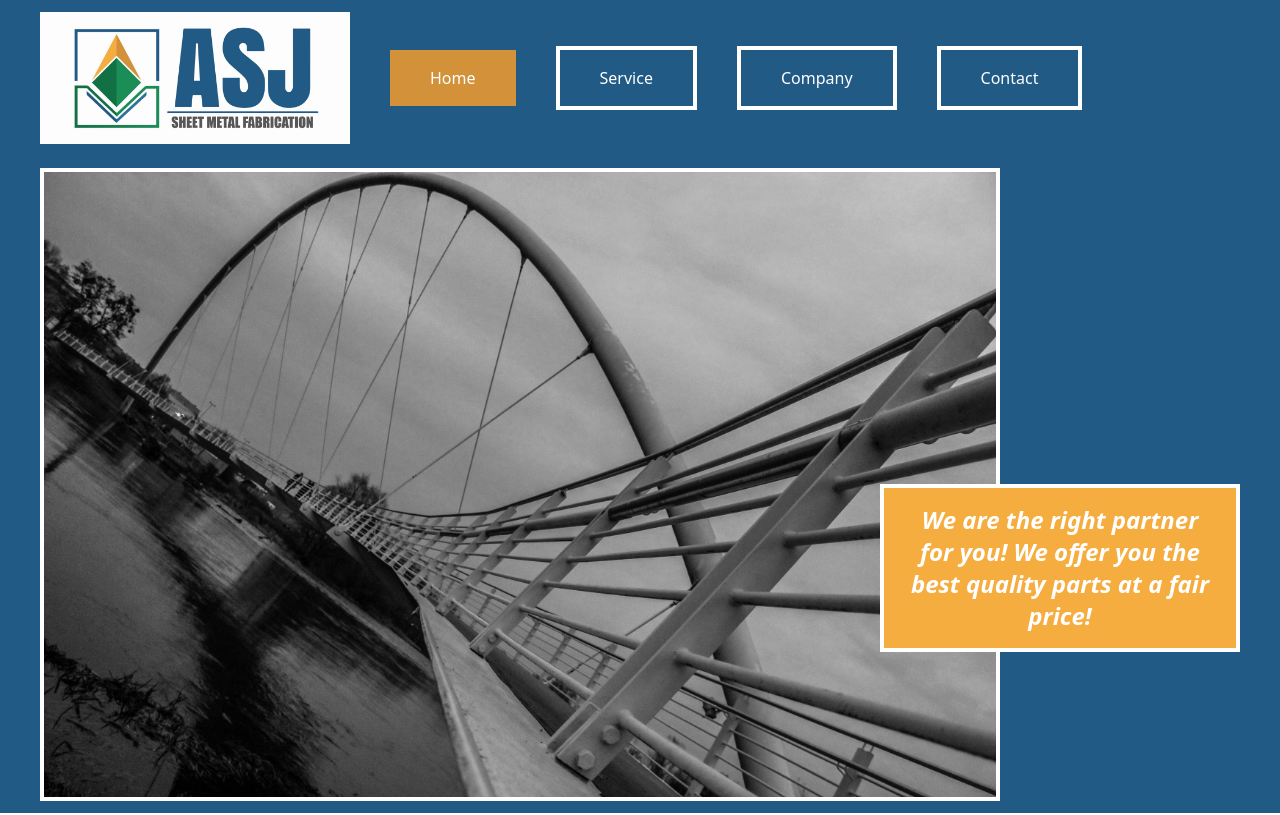
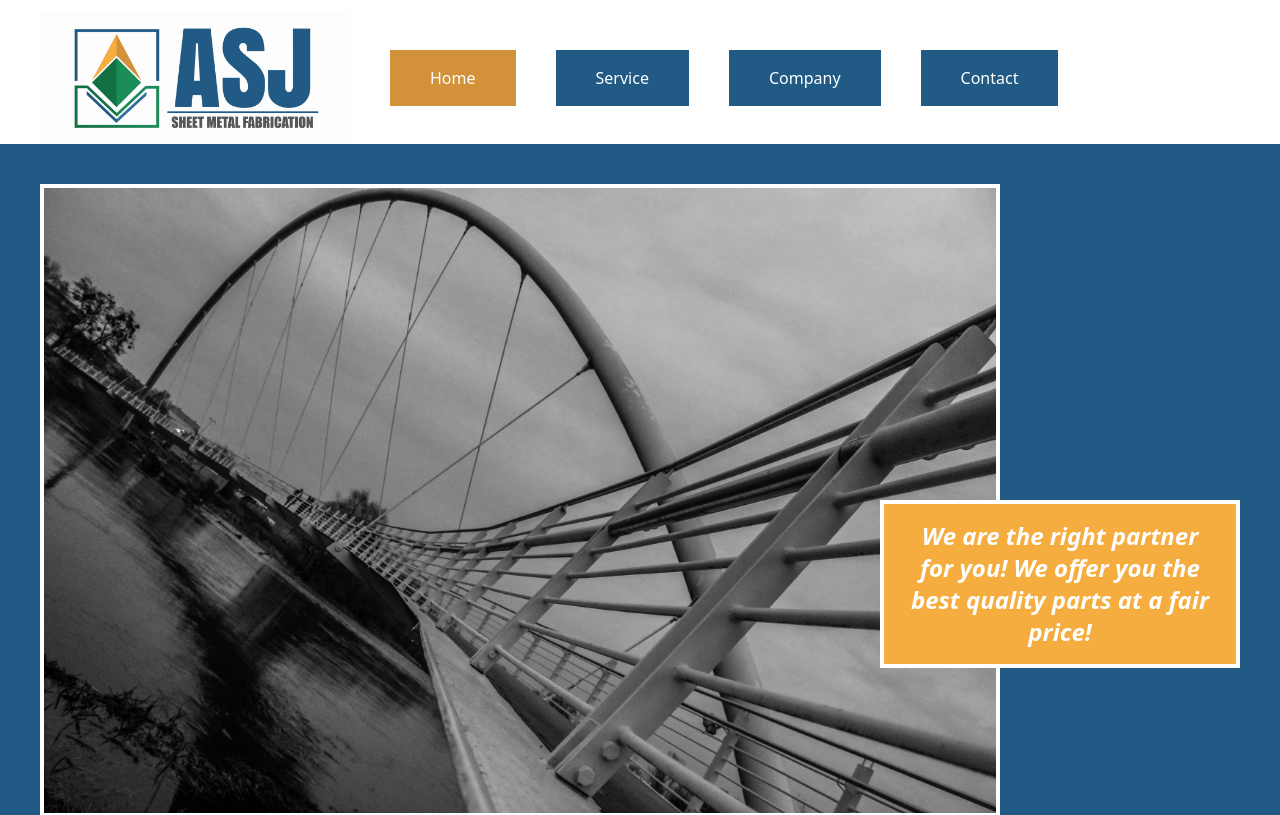
Before and after one commit to amirSahit/asj-factory, a React (Vite) app: page / in a window 1280 px wide. Shown: the top 815 px of the page. Built offline with nearby package versions, Linux system fonts and the light colour scheme.

Commit message:
playing with colors

```diff
--- a/src/components/service/DesignAndDevelopment/DesignAndDevelopment.tsx
+++ b/src/components/service/DesignAndDevelopment/DesignAndDevelopment.tsx
@@ -1,6 +1,6 @@
 function DesignAndDevelopment() {
   return (
-    <div className="max-w-screen-md flex flex-col gap-10">
+    <div className="max-w-screen-md flex flex-col gap-5">
       <div className="flex flex-col gap-2">
         <h3>Design and Product Development</h3>
         <p>
--- a/src/components/shared/NavBarOthers.tsx
+++ b/src/components/shared/NavBarOthers.tsx
@@ -5,7 +5,7 @@ function NavBarOthers() {
   const location = useLocation();
 
   return (
-    <div className="flex flex-row items-center gap-10">
+    <div className="flex flex-row items-center gap-10 bg-white">
       <img
         src="/static/images/Logo_ASJ_2018.jpg"
         width={310}
@@ -16,9 +16,7 @@ function NavBarOthers() {
         to={"/"}
         className={clsx(
           "py-4 px-10 text-white",
-          location.pathname === "/"
-            ? "bg-yellow"
-            : "bg-blue border-4 border-solid border-white "
+          location.pathname === "/" ? "bg-yellow" : "bg-blue"
         )}
       >
         Home
@@ -27,9 +25,7 @@ function NavBarOthers() {
         to={"/service"}
         className={clsx(
           "py-4 px-10 text-white",
-          location.pathname === "/service"
-            ? "bg-yellow"
-            : "bg-blue border-4 border-solid border-white "
+          location.pathname === "/service" ? "bg-yellow" : "bg-blue"
         )}
       >
         Service
@@ -38,9 +34,7 @@ function NavBarOthers() {
         to={"/company"}
         className={clsx(
           "py-4 px-10 text-white",
-          location.pathname === "/company"
-            ? "bg-yellow"
-            : "bg-blue border-4 border-solid border-white "
+          location.pathname === "/company" ? "bg-yellow" : "bg-blue "
         )}
       >
         Company
@@ -49,9 +43,7 @@ function NavBarOthers() {
         to={"/contact"}
         className={clsx(
           "py-4 px-10 text-white",
-          location.pathname === "/contact"
-            ? "bg-yellow"
-            : "bg-blue border-4 border-solid border-white "
+          location.pathname === "/contact" ? "bg-yellow" : "bg-blue"
         )}
       >
         Contact
--- a/src/index.css
+++ b/src/index.css
@@ -7,7 +7,7 @@
 }
 
 h2 {
-  @apply text-2xl font-bold italic;
+  @apply text-2xl font-bold;
 }
 
 h3 {
--- a/src/page/Company.tsx
+++ b/src/page/Company.tsx
@@ -2,7 +2,7 @@ import NavBarOthers from "../components/shared/NavBarOthers";
 
 function Company() {
   return (
-    <div className="bg-blue px-10 py-3">
+    <div className="px-10 py-3">
       <NavBarOthers />
     </div>
   );
--- a/src/page/Contact.tsx
+++ b/src/page/Contact.tsx
@@ -2,7 +2,7 @@ import NavBarOthers from "../components/shared/NavBarOthers";
 
 function Contact() {
   return (
-    <div className="bg-blue px-10 py-3">
+    <div className="px-10 py-3">
       <NavBarOthers />
     </div>
   );
--- a/src/page/Home.tsx
+++ b/src/page/Home.tsx
@@ -7,9 +7,13 @@ import NavBarOthers from "../components/shared/NavBarOthers";
 function Home() {
   return (
     <div className="flex flex-col gap-14">
-      <div className="bg-blue px-10 py-3">
-        <NavBarOthers />
-        <HomeHeader />
+      <div>
+        <div className="px-10 pt-3">
+          <NavBarOthers />
+        </div>
+        <div className="bg-blue px-10 py-4">
+          <HomeHeader />
+        </div>
       </div>
       <div className="px-10 py-3">
         <HomeUpperPart />
--- a/src/page/Service.tsx
+++ b/src/page/Service.tsx
@@ -8,7 +8,7 @@ function Service() {
   const [isClicked, setIsClicked] = useState(1);
   return (
     <>
-      <header className="bg-blue px-10 py-3">
+      <header className="bg-white px-10 py-3">
         <NavBarOthers />
       </header>
       <div className="flex flex-row w-full gap-24 px-10 py-10">
```
